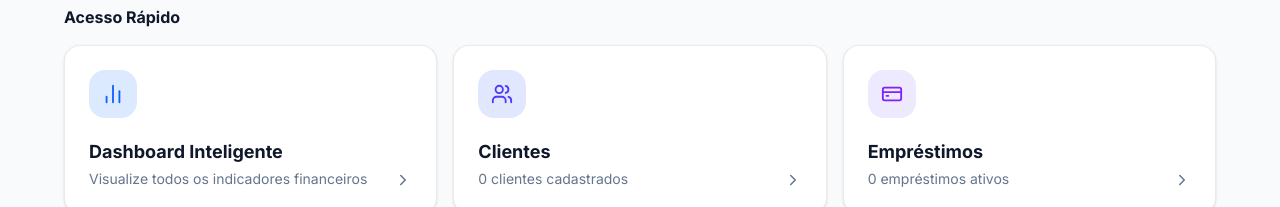
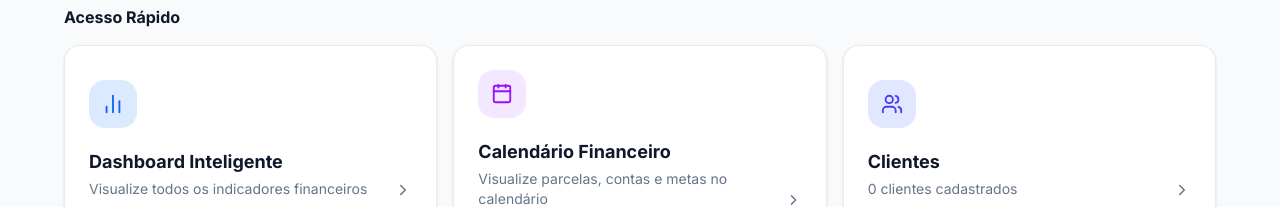
Before and after one commit to Roqueexz/interface-LoanSystem, a React (Vite) app: page / in a window 1280 px wide. Shown: the part 745-952 px from the top of the page. Built offline with nearby package versions, Linux system fonts and the light colour scheme; no server answers; sample sign-in values are in the browser's storage.

Commit message:
feat(calendario): adicionar acesso rápido na página inicial

```diff
--- a/src/components/Inicio/Inicio.tsx
+++ b/src/components/Inicio/Inicio.tsx
@@ -12,6 +12,7 @@ import {
   Bell,
   Shield,
   Activity,
+  Calendar,
 } from "lucide-react";
 import { useEffect, useState } from "react";
 import CaixaRequests from "../../fetch/CaixaRequests";
@@ -99,6 +100,14 @@ function Inicio() {
       desc: "Visualize todos os indicadores financeiros",
       iconBg:
         "bg-blue-100 dark:bg-blue-900/30 text-blue-600 dark:text-blue-400",
+    },
+    {
+      path: "/calendario",
+      icon: Calendar,
+      title: "Calendário Financeiro",
+      desc: "Visualize parcelas, contas e metas no calendário",
+      iconBg:
+        "bg-purple-100 dark:bg-purple-900/30 text-purple-600 dark:text-purple-400",
     },
     {
       path: "/clientes",
```
